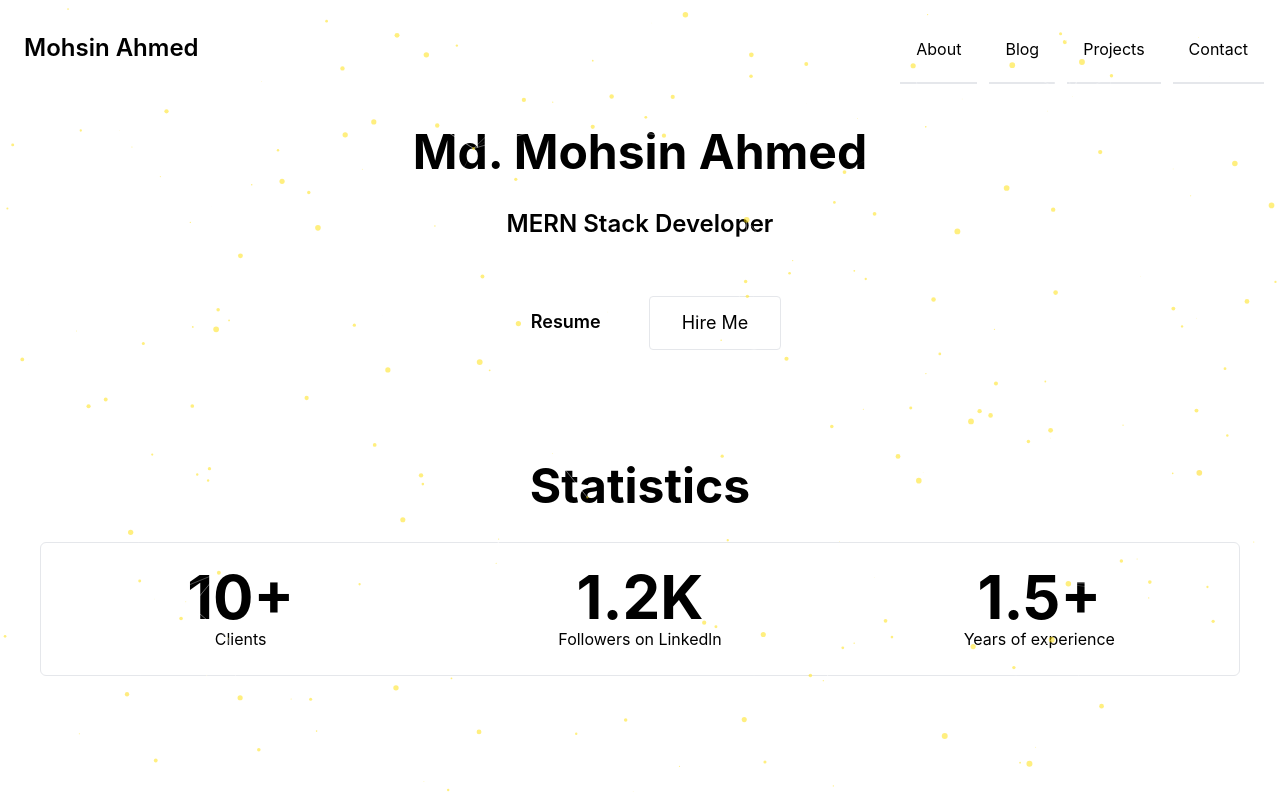
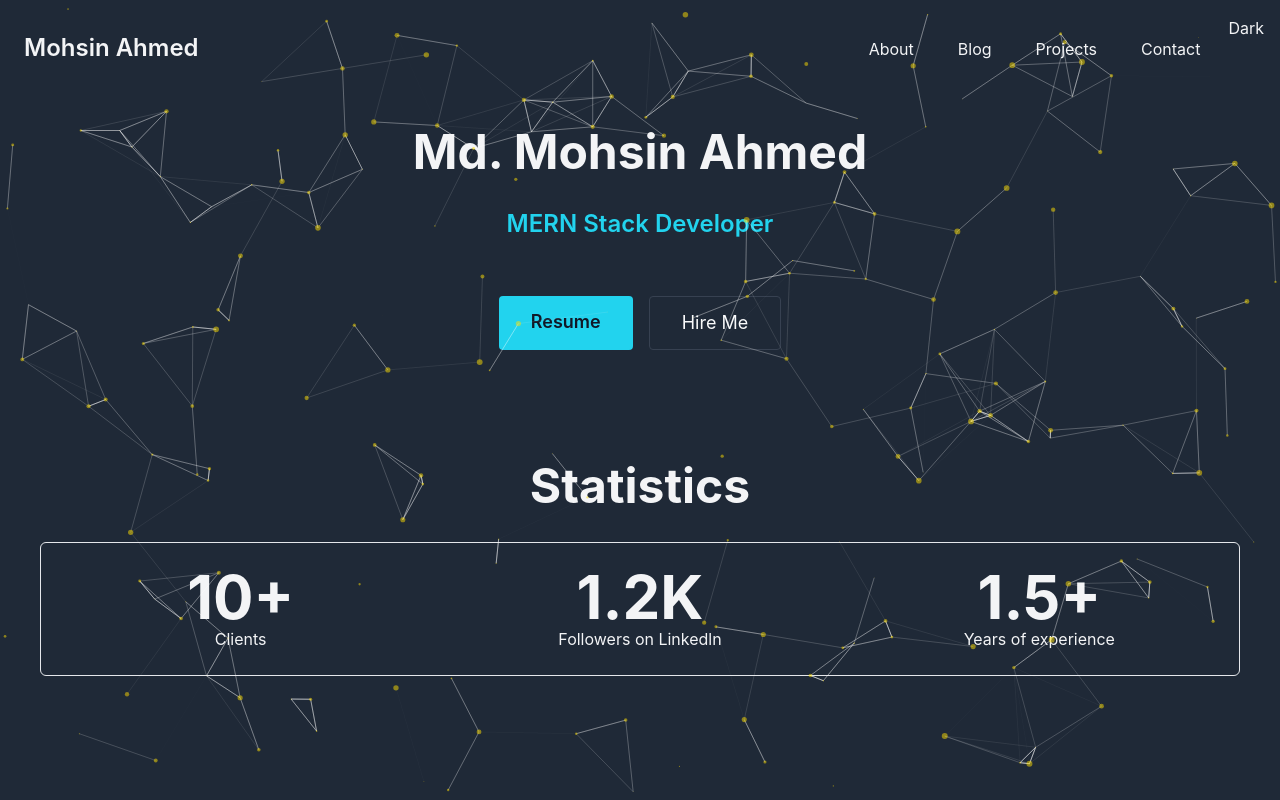
Before and after one commit to d3v-tushar/react-developer-portfolio, a React (Create React App) app: page / in a window 1280 px wide. Shown: the top 800 px of the page. Built offline with nearby package versions, Linux system fonts and the light colour scheme.

Commit message:
Darkmode Added

```diff
--- a/src/Layout/Main/Main.js
+++ b/src/Layout/Main/Main.js
@@ -1,10 +1,11 @@
-import React from "react";
+import React, { useState } from "react";
 import { Outlet } from "react-router-dom";
 import Footer from "../../Pages/Template/Footer";
 import Header from "./../../Pages/Template/Header";
 import Particles from "react-tsparticles";
 
 const Main = () => {
+    const [darkMode, setDarkMode] = useState(true);
   const particlesInit = (main) => {
     console.log(main);
   };
@@ -12,8 +13,11 @@ const Main = () => {
     console.log(container);
   };
   return (
-    <div>
-      <Header></Header>
+    <div className={darkMode ? "dark" : "light"}>
+      <Header
+      darkMode={darkMode}
+      setDarkMode={setDarkMode}
+      ></Header>
       <Outlet></Outlet>
       <Footer></Footer>
       <Particles
--- a/src/Pages/Template/Header.js
+++ b/src/Pages/Template/Header.js
@@ -1,7 +1,7 @@
 import React from 'react';
 import { NavLink } from 'react-router-dom';
 
-const Header = () => {
+const Header = ({darkMode, setDarkMode}) => {
 	//const activeRoute = "flex items-center px-4 -mb-1 border-b-2 dark:border-transparent dark:text-cyan-400 dark:border-cyan-400";
 	const NavLinkCSS = "flex items-center px-4 -mb-1 border-b-2 dark:border-transparent"
   	const active = "flex items-center px-4 -mb-1 border-b-2 dark:border-transparent dark:text-cyan-400 dark:border-cyan-400";
@@ -25,6 +25,9 @@ const Header = () => {
 				<li className="flex">
 					<NavLink to='/contact' rel="noopener noreferrer"  className={({isActive}) => isActive ? active : NavLinkCSS}>Contact</NavLink>
 				</li>
+				<li>
+					<button onClick={() =>setDarkMode(!darkMode)} className='btn btn-primary'>Dark</button>
+				</li>
 			</ul>
 			<button className="flex justify-end p-4 md:hidden">
 				<svg xmlns="http://www.w3.org/2000/svg" fill="none" viewBox="0 0 24 24" stroke="currentColor" className="w-6 h-6">
--- a/tailwind.config.js
+++ b/tailwind.config.js
@@ -1,5 +1,6 @@
 /** @type {import('tailwindcss').Config} */
 module.exports = {
+  darkMode: "class",
   content: [
     "./src/**/*.{js,jsx,ts,tsx}",
   ],
```
